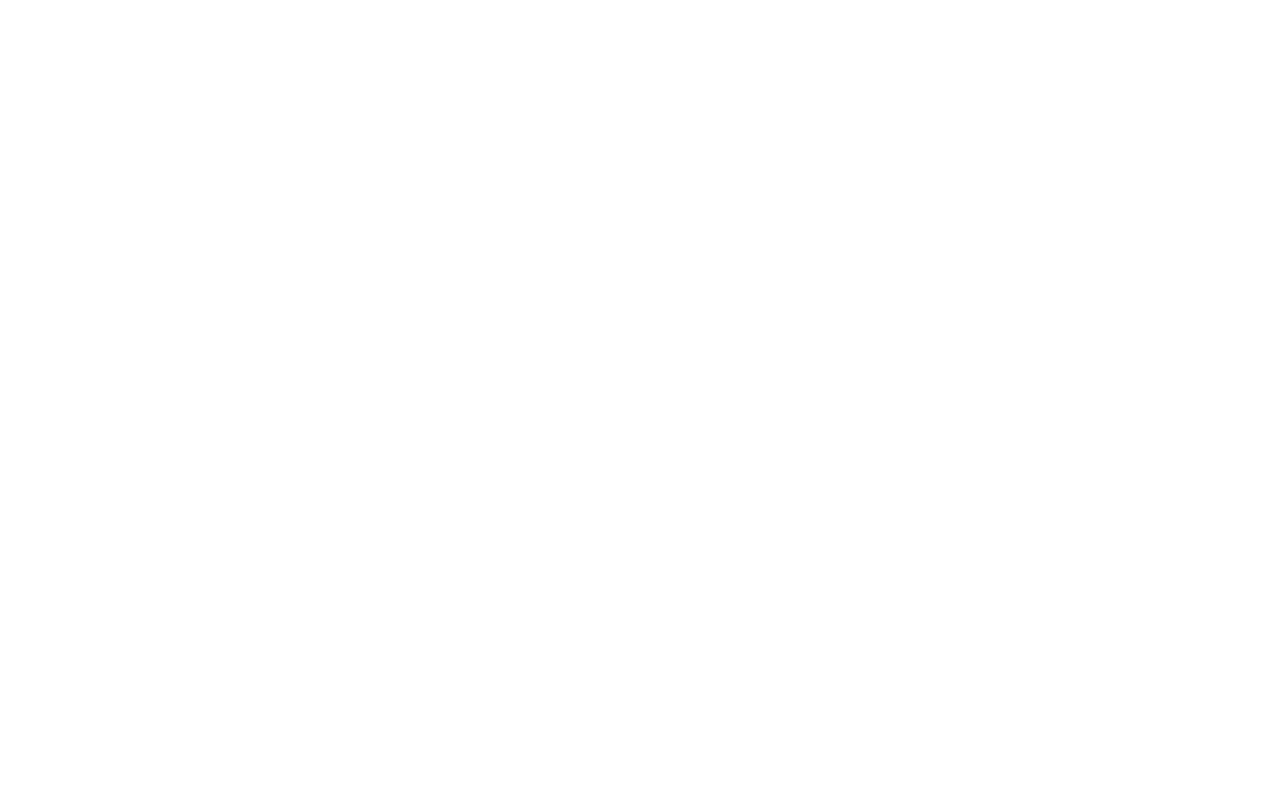
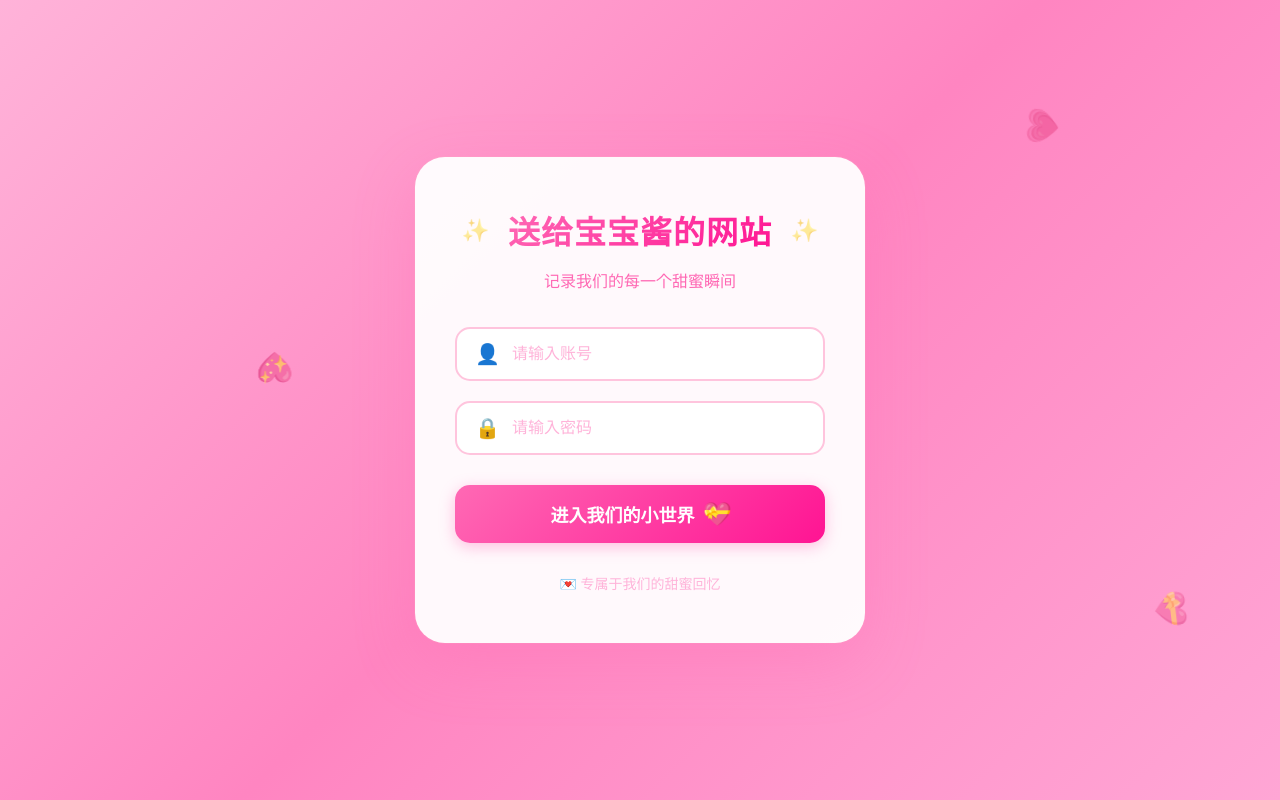
Before and after one commit to continuing2022/Love, a Vue app: page /Login in a window 1280 px wide. Before the commit this address had no page. Built offline with nearby package versions, Linux system fonts and the light colour scheme.

Commit message:
feature:未登录之前无法访问其它页面

```diff
--- /dev/null
+++ b/src/components/Login.vue
@@ -0,0 +1,382 @@
+<template>
+  <div v-if="!isLoggedIn" class="login-container">
+    <!-- 背景装饰 -->
+    <div class="bg-decoration">
+      <div class="floating-heart" style="left: 10%; animation-delay: 0s">
+        💕
+      </div>
+      <div class="floating-heart" style="left: 20%; animation-delay: 2s">
+        💖
+      </div>
+      <div class="floating-heart" style="left: 80%; animation-delay: 1s">
+        💗
+      </div>
+      <div class="floating-heart" style="left: 90%; animation-delay: 3s">
+        💝
+      </div>
+    </div>
+
+    <div class="login-box">
+      <div class="login-header">
+        <div class="title-decoration">✨</div>
+        <h1 class="login-title">送给宝宝酱的网站</h1>
+        <div class="title-decoration">✨</div>
+      </div>
+
+      <p class="login-subtitle">记录我们的每一个甜蜜瞬间</p>
+
+      <form
+        @submit.prevent="handleLogin"
+        :class="['login-form', shake ? 'shake' : '']"
+      >
+        <div class="input-group">
+          <div class="input-icon">👤</div>
+          <input
+            type="text"
+            placeholder="请输入账号"
+            v-model="username"
+            class="login-input"
+            autocomplete="off"
+          />
+        </div>
+
+        <div class="input-group">
+          <div class="input-icon">🔒</div>
+          <input
+            type="password"
+            placeholder="请输入密码"
+            v-model="password"
+            class="login-input"
+            autocomplete="off"
+          />
+        </div>
+
+        <div v-if="error" class="error-message">
+          {{ error }}
+        </div>
+
+        <button type="submit" class="login-button">
+          <span>进入我们的小世界</span>
+          <span class="button-icon">💝</span>
+        </button>
+      </form>
+
+      <div class="login-footer">
+        <p class="hint-text">💌 专属于我们的甜蜜回忆</p>
+      </div>
+    </div>
+  </div>
+</template>
+
+<script setup>
+import { ref, onMounted } from "vue";
+import { useRouter } from "vue-router";
+
+const router = useRouter();
+
+// 状态定义（从localStorage初始化，实现刷新不丢失）
+const username = ref("");
+const password = ref("");
+const error = ref("");
+const shake = ref(false);
+const isLoggedIn = ref(localStorage.getItem("isLoggedIn") === "true");
+
+// 写死的账号密码
+const CORRECT_USERNAME = "111";
+const CORRECT_PASSWORD = "111";
+
+// 组件挂载时：如果已登录，直接跳转到主页
+onMounted(() => {
+  if (isLoggedIn.value) {
+    router.push("/home");
+  }
+});
+
+// 登录处理函数
+const handleLogin = () => {
+  if (
+    username.value === CORRECT_USERNAME &&
+    password.value === CORRECT_PASSWORD
+  ) {
+    error.value = "";
+    isLoggedIn.value = true;
+
+    // 关键：将登录状态存入localStorage（持久化）
+    localStorage.setItem("isLoggedIn", "true");
+
+    // 登录成功提示 + 跳转到主页
+    setTimeout(() => {
+      router.push("/home"); // 跳转到主页，不会触发无限重定向
+    }, 500);
+  } else {
+    error.value = "账号或密码错误哦 🥺";
+    shake.value = true;
+
+    // 500ms后取消抖动效果
+    setTimeout(() => {
+      shake.value = false;
+    }, 500);
+  }
+};
+</script>
+
+<style scoped>
+/* 样式保持不变，和之前提供的一致 */
+.login-container {
+  min-height: 100vh;
+  display: flex;
+  align-items: center;
+  justify-content: center;
+  background: linear-gradient(135deg, #ffb3d9 0%, #ff85c1 50%, #ffa6d5 100%);
+  padding: 20px;
+  position: relative;
+  overflow: hidden;
+}
+
+.bg-decoration {
+  position: absolute;
+  width: 100%;
+  height: 100%;
+  pointer-events: none;
+}
+
+.floating-heart {
+  position: absolute;
+  font-size: 30px;
+  animation: floatUp 6s ease-in-out infinite;
+  opacity: 0.6;
+}
+
+@keyframes floatUp {
+  0% {
+    transform: translateY(100vh) rotate(0deg);
+    opacity: 0;
+  }
+  50% {
+    opacity: 0.6;
+  }
+  100% {
+    transform: translateY(-100px) rotate(360deg);
+    opacity: 0;
+  }
+}
+
+.login-box {
+  background: rgba(255, 255, 255, 0.95);
+  border-radius: 30px;
+  padding: 50px 40px;
+  box-shadow: 0 20px 60px rgba(255, 105, 180, 0.3),
+    0 0 0 1px rgba(255, 182, 193, 0.2);
+  max-width: 450px;
+  width: 100%;
+  position: relative;
+  z-index: 1;
+  animation: slideIn 0.6s ease;
+}
+
+@keyframes slideIn {
+  from {
+    opacity: 0;
+    transform: translateY(30px);
+  }
+  to {
+    opacity: 1;
+    transform: translateY(0);
+  }
+}
+
+.login-header {
+  text-align: center;
+  margin-bottom: 15px;
+  display: flex;
+  align-items: center;
+  justify-content: center;
+  gap: 15px;
+}
+
+.title-decoration {
+  font-size: 28px;
+  animation: twinkle 2s ease-in-out infinite;
+}
+
+@keyframes twinkle {
+  0%,
+  100% {
+    opacity: 1;
+    transform: scale(1);
+  }
+  50% {
+    opacity: 0.5;
+    transform: scale(0.8);
+  }
+}
+
+.login-title {
+  font-size: 32px;
+  font-weight: bold;
+  background: linear-gradient(135deg, #ff69b4 0%, #ff1493 100%);
+  -webkit-background-clip: text;
+  -webkit-text-fill-color: transparent;
+  background-clip: text;
+  margin: 0;
+  letter-spacing: 1px;
+}
+
+.login-subtitle {
+  text-align: center;
+  color: #ff69b4;
+  font-size: 16px;
+  margin-bottom: 35px;
+  font-weight: 500;
+}
+
+.login-form {
+  display: flex;
+  flex-direction: column;
+  gap: 20px;
+}
+
+.shake {
+  animation: shake 0.5s;
+}
+
+@keyframes shake {
+  0%,
+  100% {
+    transform: translateX(0);
+  }
+  25% {
+    transform: translateX(-10px);
+  }
+  75% {
+    transform: translateX(10px);
+  }
+}
+
+.input-group {
+  position: relative;
+  display: flex;
+  align-items: center;
+}
+
+.input-icon {
+  position: absolute;
+  left: 20px;
+  font-size: 20px;
+  z-index: 1;
+  pointer-events: none;
+}
+
+.login-input {
+  width: 100%;
+  padding: 16px 20px 16px 55px;
+  border: 2px solid #ffc4dd;
+  border-radius: 15px;
+  font-size: 16px;
+  transition: all 0.3s ease;
+  background: #fff;
+  color: #ff69b4;
+  font-weight: 500;
+}
+
+.login-input::placeholder {
+  color: #ffb3d9;
+}
+
+.login-input:focus {
+  outline: none;
+  border-color: #ff69b4;
+  box-shadow: 0 0 0 4px rgba(255, 105, 180, 0.1);
+  transform: translateY(-2px);
+}
+
+.error-message {
+  background: linear-gradient(135deg, #ffe5ec 0%, #ffd4e5 100%);
+  color: #ff1493;
+  padding: 12px 20px;
+  border-radius: 12px;
+  text-align: center;
+  font-size: 14px;
+  font-weight: 500;
+  border: 2px solid #ffb3d9;
+  animation: slideDown 0.3s ease;
+}
+
+@keyframes slideDown {
+  from {
+    opacity: 0;
+    transform: translateY(-10px);
+  }
+  to {
+    opacity: 1;
+    transform: translateY(0);
+  }
+}
+
+.login-button {
+  background: linear-gradient(135deg, #ff69b4 0%, #ff1493 100%);
+  color: white;
+  border: none;
+  padding: 16px 30px;
+  border-radius: 15px;
+  font-size: 18px;
+  font-weight: bold;
+  cursor: pointer;
+  transition: all 0.3s ease;
+  box-shadow: 0 4px 15px rgba(255, 105, 180, 0.4);
+  display: flex;
+  align-items: center;
+  justify-content: center;
+  gap: 10px;
+  margin-top: 10px;
+}
+
+.login-button:hover {
+  transform: translateY(-3px);
+  box-shadow: 0 6px 25px rgba(255, 105, 180, 0.5);
+}
+
+.login-button:active {
+  transform: translateY(-1px);
+}
+
+.button-icon {
+  font-size: 20px;
+  animation: heartbeat 1.5s ease-in-out infinite;
+}
+
+@keyframes heartbeat {
+  0%,
+  100% {
+    transform: scale(1);
+  }
+  50% {
+    transform: scale(1.2);
+  }
+}
+
+.login-footer {
+  margin-top: 30px;
+  text-align: center;
+}
+
+.hint-text {
+  color: #ffb3d9;
+  font-size: 14px;
+  margin: 0;
+}
+
+@media (max-width: 480px) {
+  .login-box {
+    padding: 40px 30px;
+  }
+
+  .login-title {
+    font-size: 26px;
+  }
+
+  .login-subtitle {
+    font-size: 14px;
+  }
+}
+</style>
--- a/src/router/index.js
+++ b/src/router/index.js
@@ -7,15 +7,37 @@ const routes = [
     component: () => import("../components/Home.vue"),
   },
   {
+    path: "/home",
+    redirect: "/", // /home 重定向到 /，实现两者等效
+  },
+  {
     path: "/timeline",
     name: "Timeline",
     component: () => import("../components/Timeline.vue"),
   },
+  {
+    path: "/Login",
+    name: "Login",
+    component: () => import("../components/Login.vue"),
+  },
+  // no-op
 ];
 
 const router = createRouter({
   history: createWebHistory(import.meta.env.BASE_URL),
   routes,
 });
+// 全局前置守卫：除登录页外所有页面需登录
+router.beforeEach((to, from, next) => {
+  const isLoggedIn = localStorage.getItem("isLoggedIn") === "true";
+  const publicPages = ["Login"]; // 可在此扩展更多公开页
+
+  if (!isLoggedIn && !publicPages.includes(to.name)) {
+    // 未登录访问非公开页 -> 跳转到登录页
+    next({ name: "Login" });
+  } else {
+    next();
+  }
+});
 
 export default router;
```
